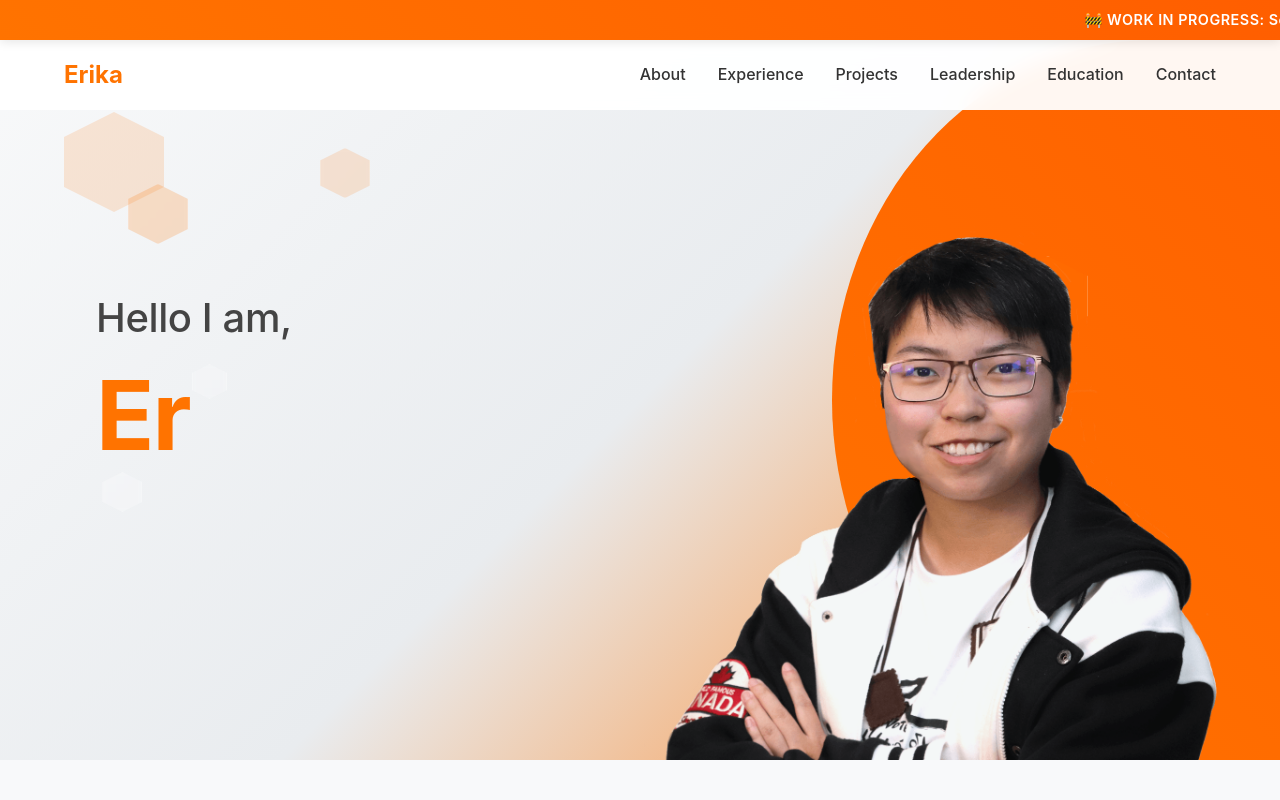
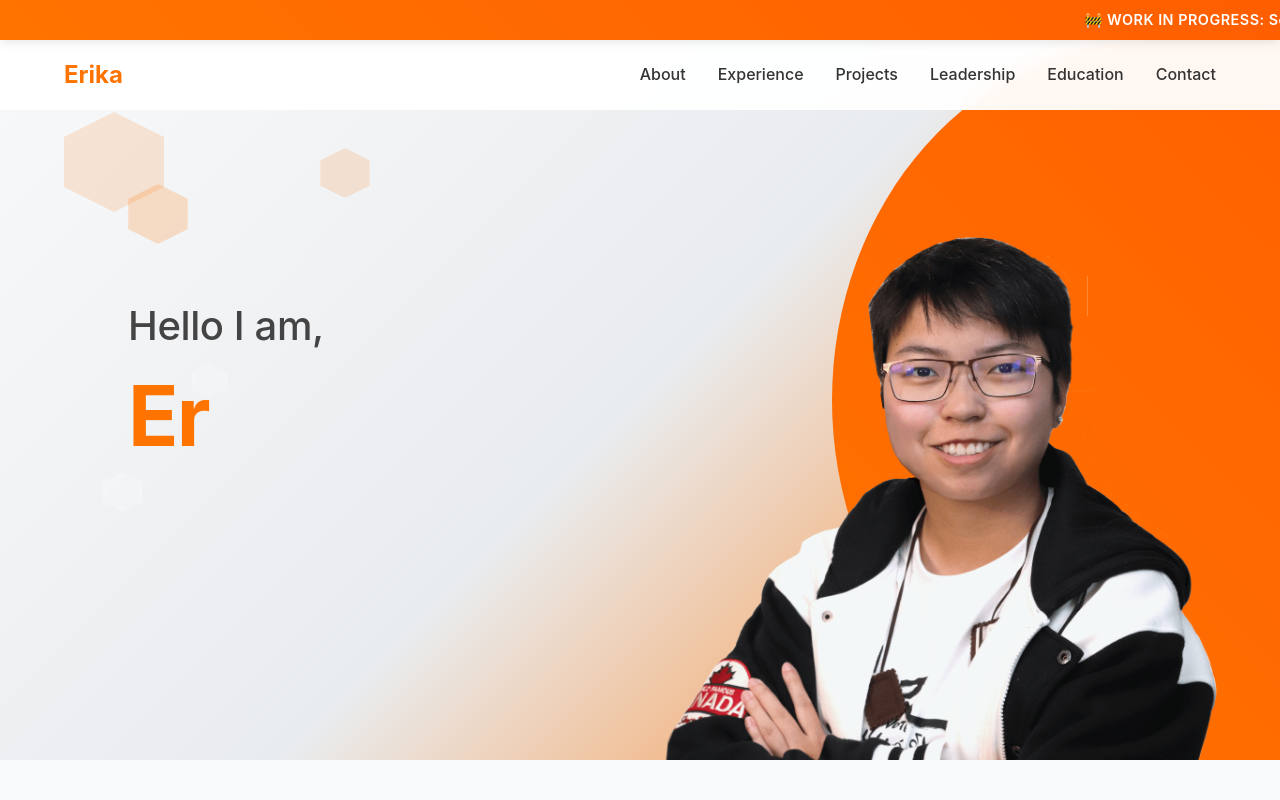
Before and after one commit to nullPtrErikaS/nullPtrErikaS.github.io, a plain HTML site: page index.html in a window 1280 px wide. Shown: the top 800 px of the page. Drawn offline with Linux system fonts and the light colour scheme.

Commit message:
fixing bugs

```diff
--- a/styles.css
+++ b/styles.css
@@ -247,7 +247,7 @@ body {
 }
 
 .hero-text {
-    padding-left: 2rem;
+    padding-left: 4rem; /* Increased from 3rem to move text even more to the right */
 }
 
 .hero-text h1 {
@@ -268,7 +268,7 @@ body {
 
 .name-text {
     font-weight: 700; /* Bold weight for the name */
-    font-size: clamp(3.5rem, 14vw, 6rem); /* Much bigger size for name only */
+    font-size: clamp(3.5rem, 14vw, 5.2rem); /* Reduced max size from 5.5rem to 5.2rem - tiny bit smaller */
     font-family: 'Inter', -apple-system, BlinkMacSystemFont, 'Segoe UI', Roboto, sans-serif;
     letter-spacing: -0.02em;
 }
@@ -1682,7 +1682,7 @@ body {
     .profile-pic {
         height: 50vh;
         min-height: 320px;
-        transform: translateY(18%) scale(0.8); /* Lowered from 8% to 18% */
+        transform: translateY(25%) scale(0.8); /* Lowered even more from 18% to 25% for smallest screens */
     }
 
     .hero-text h1 {
```
